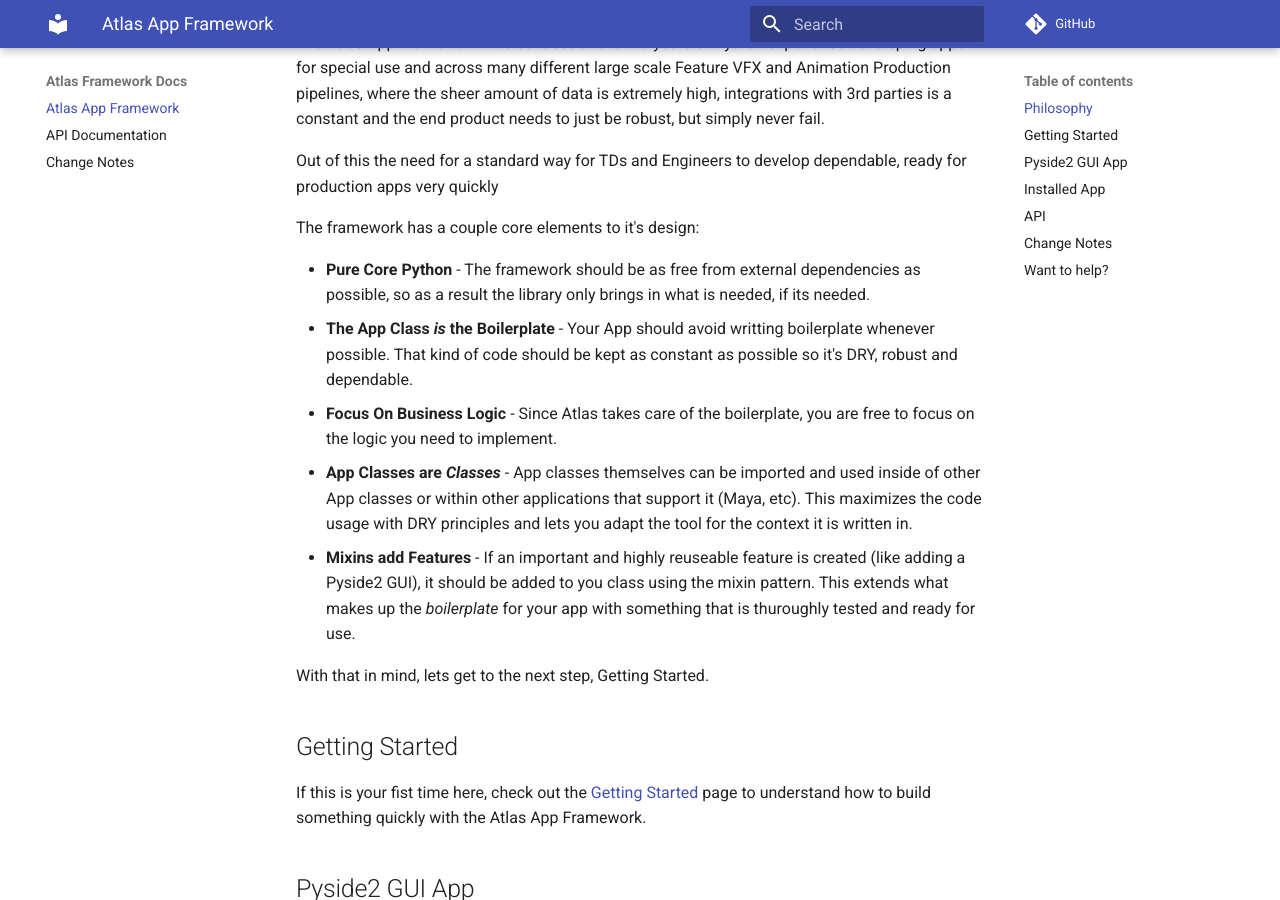
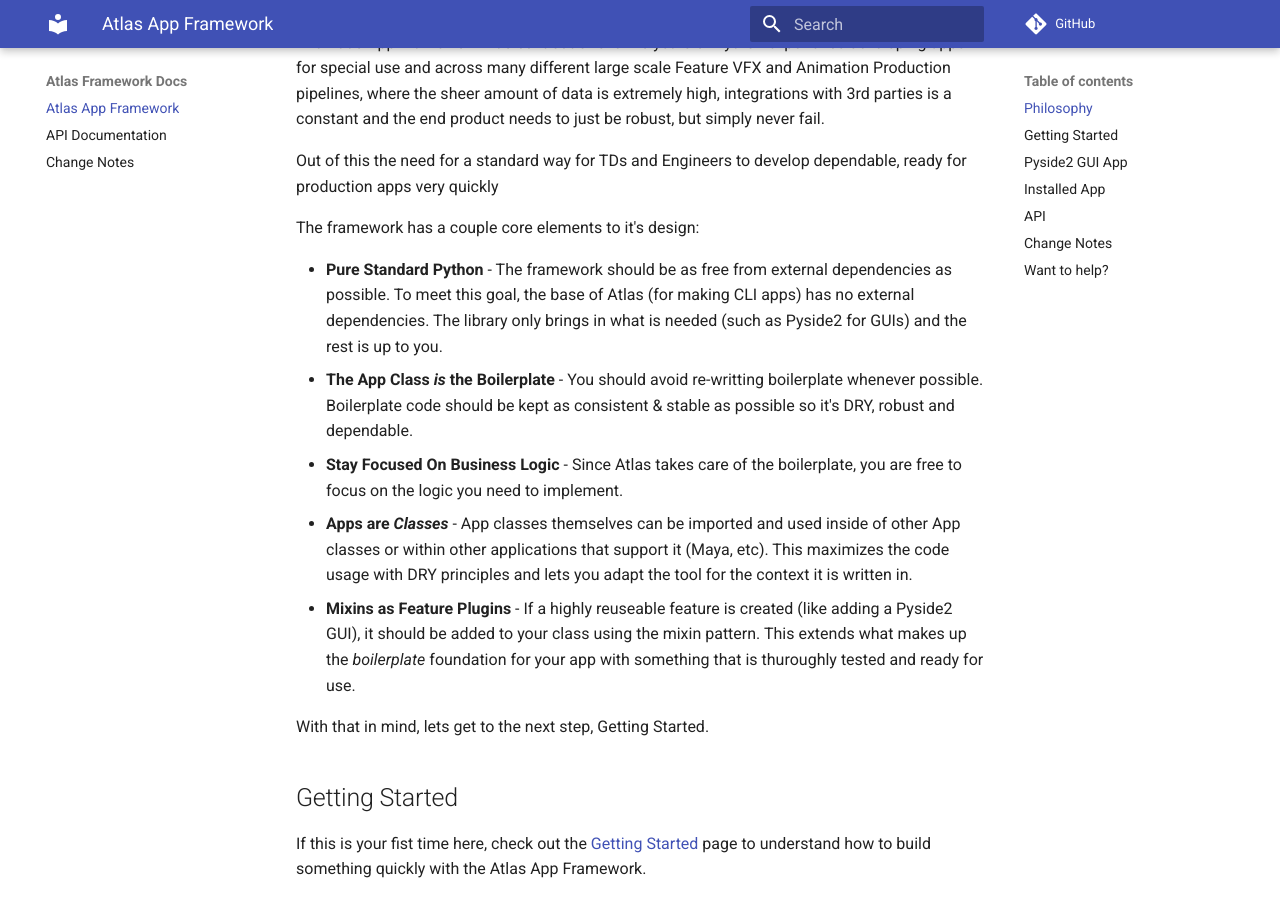
Before and after one commit to renderbox/atlas-framework, an MkDocs documentation site: the page built from docs/index.md, in a window 1280 px wide and 900 px high, scrolled down 201 px. Built offline with MkDocs 1.6.1 and Material for MkDocs 9.7.7, drawn with Linux system fonts in a browser that asks for light colours; comment, search, counter and statistics services are not loaded.

```diff
--- a/docs/index.md
+++ b/docs/index.md
@@ -8,11 +8,11 @@ Out of this the need for a standard way for TDs and Engineers to develop dependa
 
 The framework has a couple core elements to it's design:
 
-- **Pure Core Python** - The framework should be as free from external dependencies as possible, so as a result the library only brings in what is needed, if its needed.
-- **The App Class _is_ the Boilerplate** - Your App should avoid writting boilerplate whenever possible. That kind of code should be kept as constant as possible so it's DRY, robust and dependable.
-- **Focus On Business Logic** - Since Atlas takes care of the boilerplate, you are free to focus on the logic you need to implement.
-- **App Classes are _Classes_** - App classes themselves can be imported and used inside of other App classes or within other applications that support it (Maya, etc). This maximizes the code usage with DRY principles and lets you adapt the tool for the context it is written in.
-- **Mixins add Features** - If an important and highly reuseable feature is created (like adding a Pyside2 GUI), it should be added to you class using the mixin pattern. This extends what makes up the _boilerplate_ for your app with something that is thuroughly tested and ready for use.
+- **Pure Standard Python** - The framework should be as free from external dependencies as possible. To meet this goal, the base of Atlas (for making CLI apps) has no external dependencies. The library only brings in what is needed (such as Pyside2 for GUIs) and the rest is up to you.
+- **The App Class _is_ the Boilerplate** - You should avoid re-writting boilerplate whenever possible. Boilerplate code should be kept as consistent & stable as possible so it's DRY, robust and dependable.
+- **Stay Focused On Business Logic** - Since Atlas takes care of the boilerplate, you are free to focus on the logic you need to implement.
+- **Apps are _Classes_** - App classes themselves can be imported and used inside of other App classes or within other applications that support it (Maya, etc). This maximizes the code usage with DRY principles and lets you adapt the tool for the context it is written in.
+- **Mixins as Feature Plugins** - If a highly reuseable feature is created (like adding a Pyside2 GUI), it should be added to your class using the mixin pattern. This extends what makes up the _boilerplate_ foundation for your app with something that is thuroughly tested and ready for use.
 
 With that in mind, lets get to the next step, Getting Started.
 
--- a/pyproject.toml
+++ b/pyproject.toml
@@ -7,7 +7,7 @@ universal = true
 
 [project]
 name = "atlas-framework"
-version = "0.1.4"
+version = "0.1.5"
 authors = [
   { name="Grant Viklund", email="renderbox@gmail.com" },
 ]
```
Also changed, not shown: README.md (+2 -141 lines), 1 other file.
